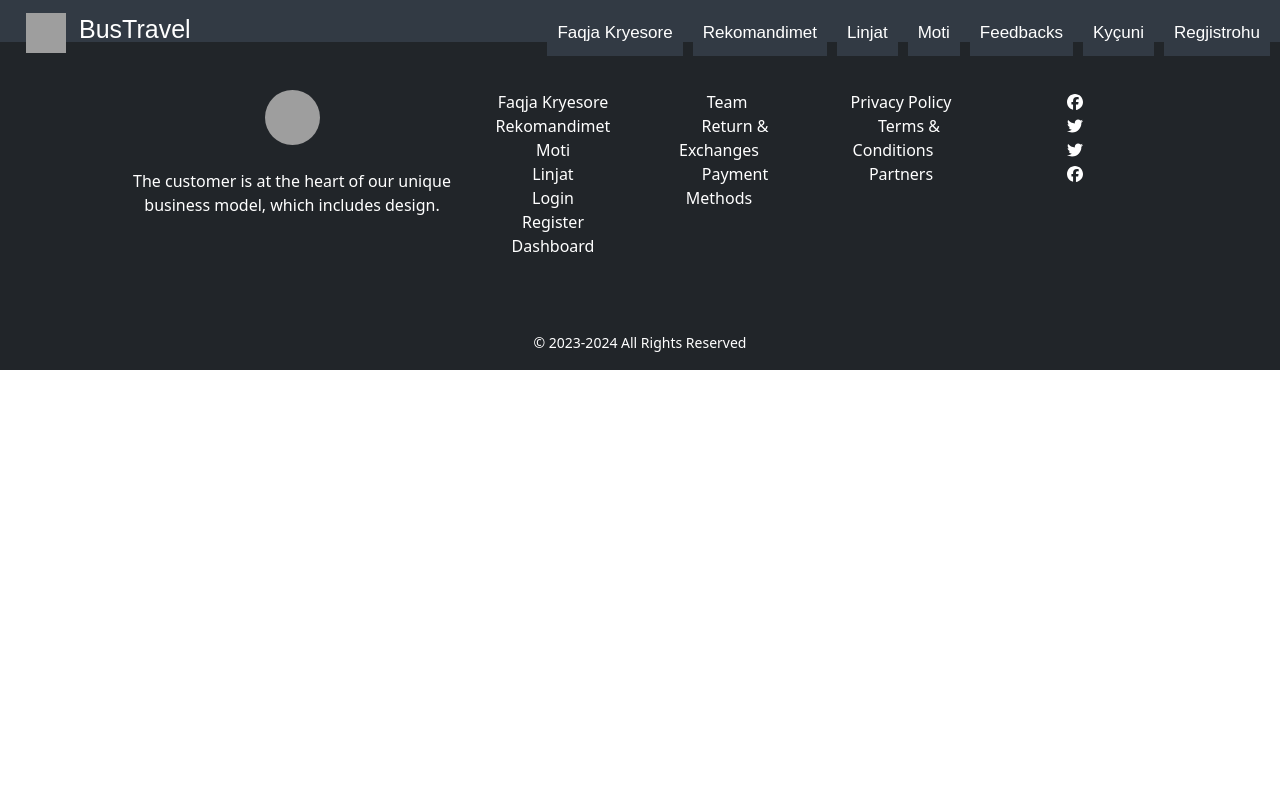
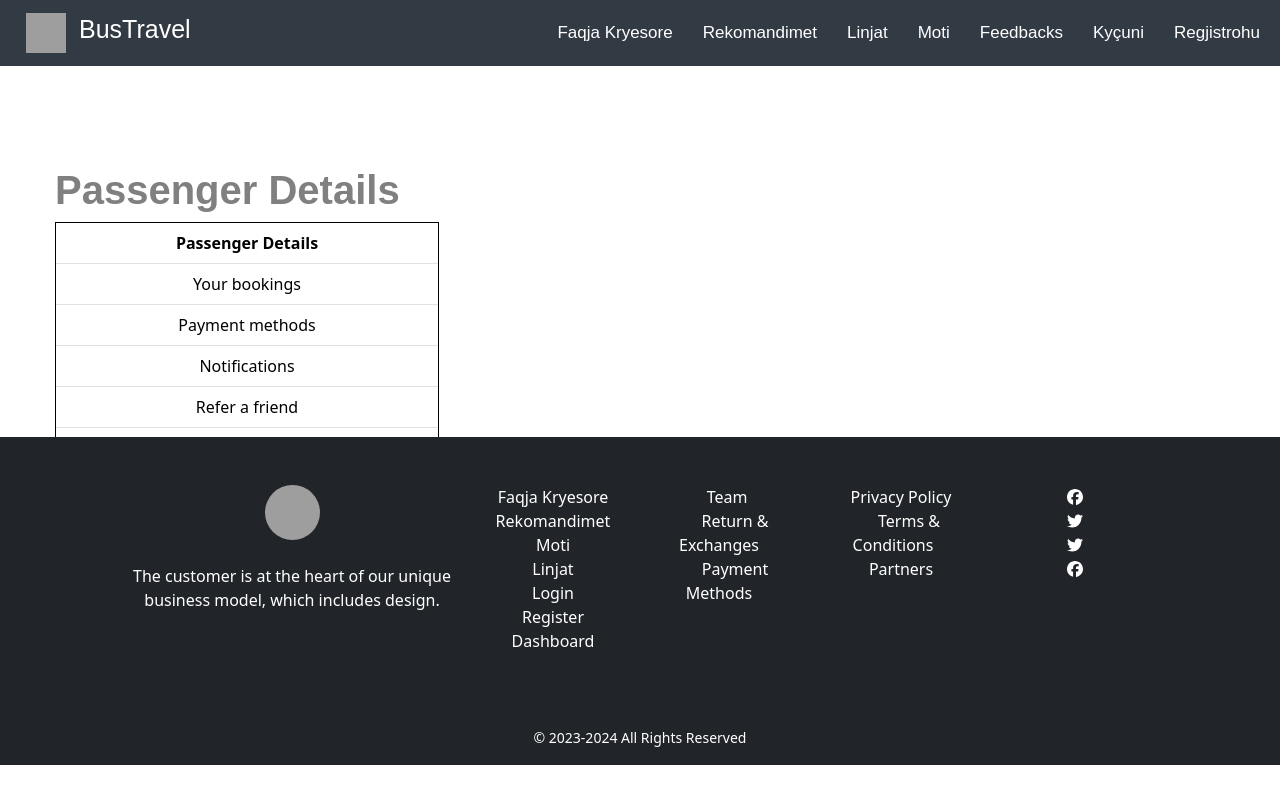
Before and after one commit to albinabazi/BusTravel, a React (Create React App) app in the folder front-end/: page /passengerDetails in a window 1280 px wide. Built offline with nearby package versions, Linux system fonts and the light colour scheme; grey boxes are pictures that could not be loaded.

Commit message:
krijimi i tabeles

```diff
--- a/front-end/src/App.js
+++ b/front-end/src/App.js
@@ -4,7 +4,7 @@ import Header from './components/Header';
 import Footer from './components/Footer';
 import Login from './components/Login';
 import Register from "./components/Register";
-import PassangerDetails from './components/PassangerDetails';
+import PassengerDetails from './components/PassengerDetails';
 import { BrowserRouter as Router, Route, Routes } from 'react-router-dom';
 
 function App() {
@@ -15,7 +15,7 @@ function App() {
                 <Routes>
                     <Route path="/login" element={<Login />} />
                     <Route path="/register" element={<Register />} />
-                    <Route path="/passangerDetails" element={<PassangerDetails />} />
+                    <Route path="/passengerDetails" element={<PassengerDetails />} />
                 </Routes>
                 <Footer />
             </Router>
--- a/front-end/src/components/PassangerDetails.js
+++ /dev/null
@@ -1,5 +0,0 @@
-export default function Paragraph(){
-    return(
-        <h1>PassangerDetails</h1>
-    )
-}
--- /dev/null
+++ b/front-end/src/components/PassengerDetails.js
@@ -0,0 +1,35 @@
+import React from 'react';
+import 'bootstrap/dist/css/bootstrap.min.css';
+function PassengerDetails() {
+    return (
+        <><div className="title">
+            <h1 className="h1" style={{ textDecoration: 'none', color: 'grey', textAlign: 'left', fontFamily: 'sans-serif', marginLeft: '55px', marginTop: '100px', cursor: 'pointer' }}><b>Passenger Details</b></h1>
+        </div>
+        <div className="table" style={{ border:'1px solid black', width:'30%', height:'50%', marginLeft:'55px'}}>
+        <table class="table table-condensed-active">
+    <thead>
+      <tr>
+        <th>Passenger Details</th>
+      </tr>
+    </thead>
+    <tbody>
+      <tr>
+        <td>Your bookings</td>
+      </tr>
+      <tr>
+        <td>Payment methods</td>
+      </tr>
+      <tr>
+        <td>Notifications</td>
+      </tr>
+      <tr>
+        <td>Refer a friend</td>
+      </tr>
+    </tbody>
+  </table>
+    </div></>
+
+    );
+}
+
+export default PassengerDetails;
```
